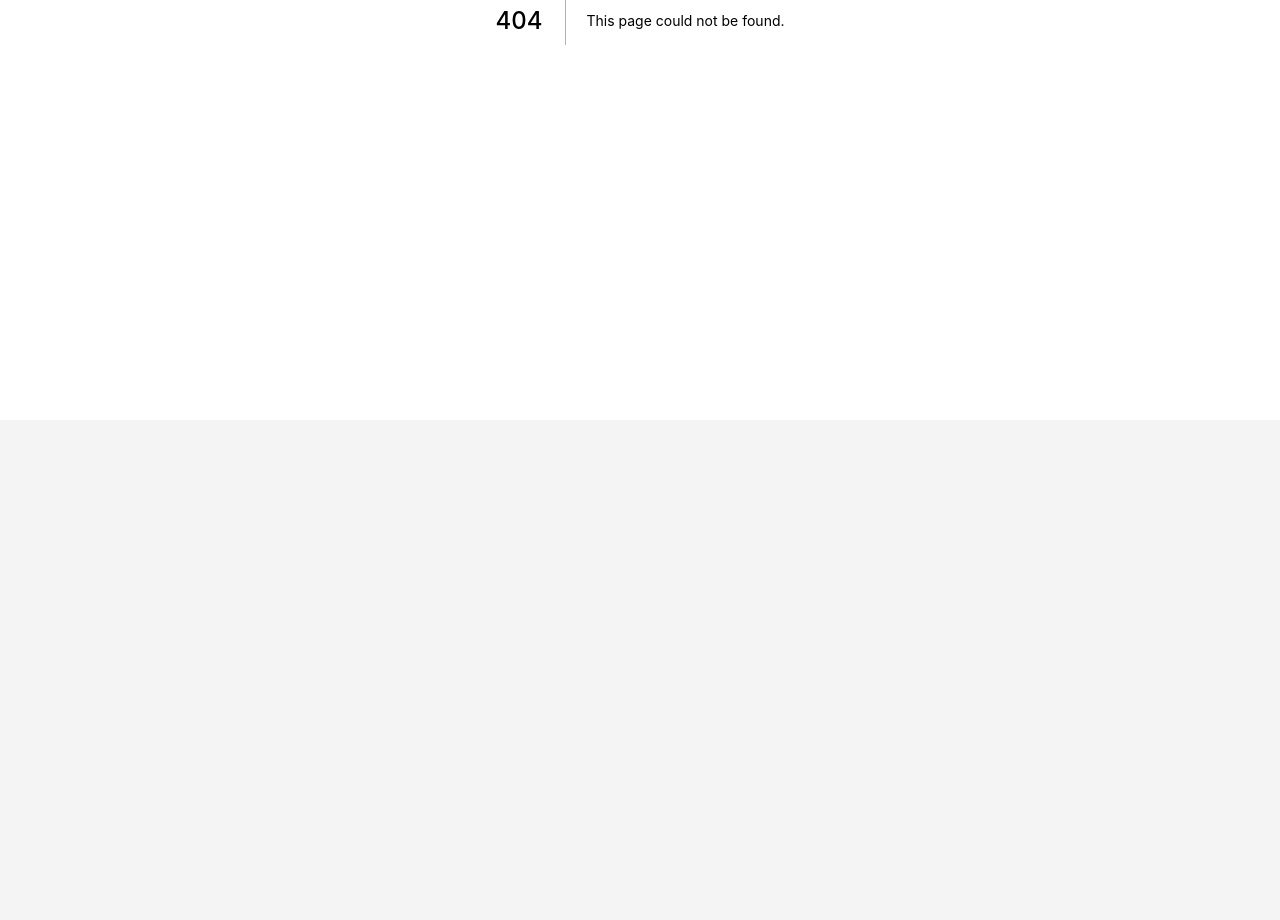
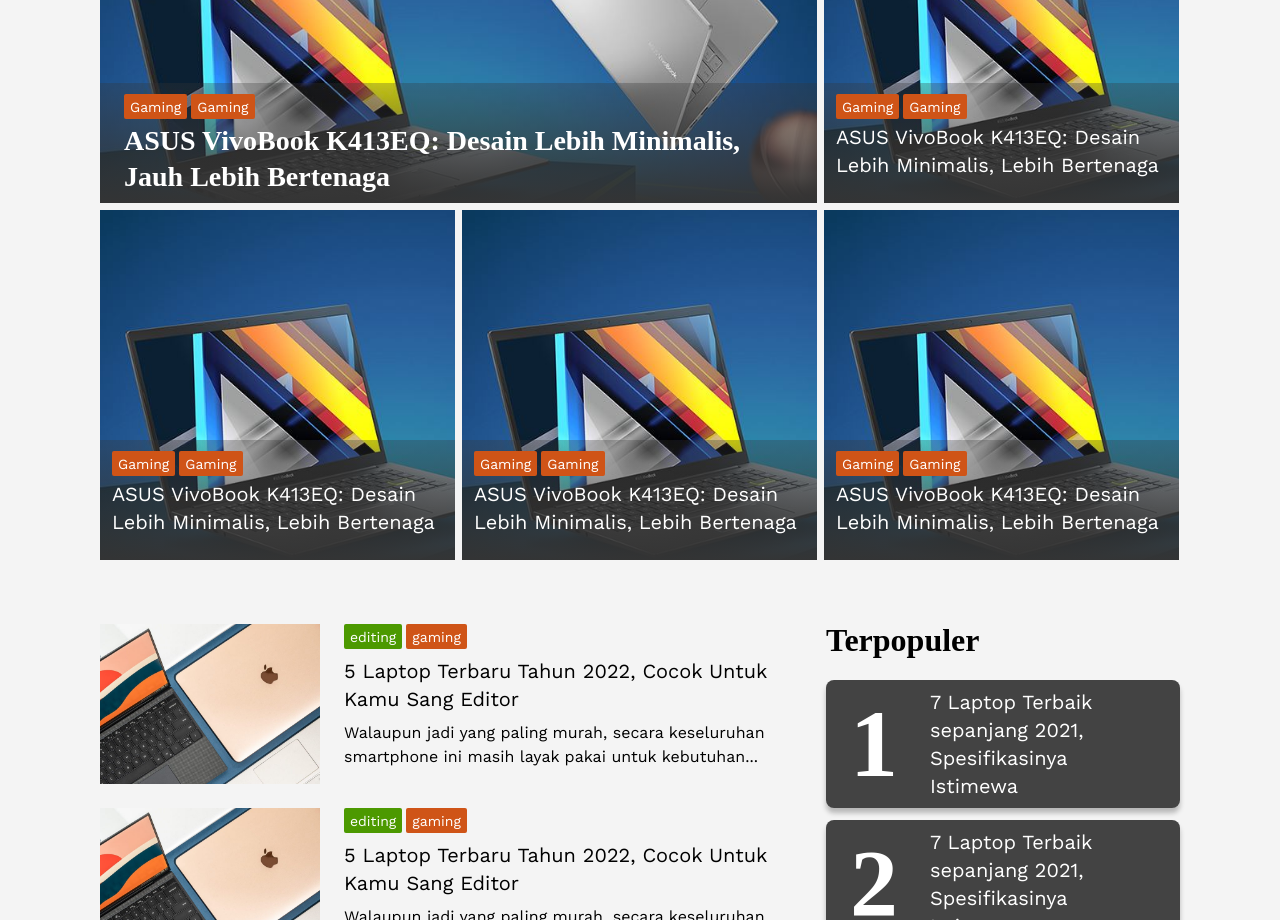
Before and after one commit to Minezee/rah_gadget_fe, a Next.js app: page /kumpulan-review in a window 1280 px wide. Before the commit this address had no page. Shown: the part 380-1300 px from the top of the page. Before the commit the page ends 800 px from the top, so only its background shows below. Built offline with nearby package versions, Linux system fonts and the light colour scheme; a web font is replaced by a local one.

Commit message:
feature: kumpulan review desktop ui done

```diff
--- /dev/null
+++ b/pages/kumpulan-review.tsx
@@ -0,0 +1,131 @@
+import { Container } from "../components/container/Container";
+import OtherProduct from "../components/other-product/OtherProduct";
+import {
+  ImageDesc,
+  ImagesPreview,
+  LabelWrapper,
+  PopularItem,
+  PopularWrapper,
+  ProductPopularWrapper,
+} from "../components/pages-component/kumpulan-rekomendasi/kumpulan-rekomendasi.elements";
+import {
+  H1,
+  H2,
+  H3,
+  Label3,
+  Lead2,
+  Lead9,
+} from "../components/typography/Typography";
+import LayoutNonIndicator from "../layouts/LayoutNonIndicator";
+
+const KumpulanReview = () => {
+  return (
+    <LayoutNonIndicator>
+      <Container style={{ marginTop: "113px", paddingBottom: "60px" }}>
+        <H2>Rekomendasi Laptop</H2>
+        <ImagesPreview>
+          <div className="img img-1">
+            <ImageDesc style={{ padding: "11px 24px" }}>
+              <div>
+                <LabelWrapper label={"gaming"}>
+                  <Label3 style={{ margin: "0" }}>Gaming</Label3>
+                </LabelWrapper>
+                <LabelWrapper label={"gaming"}>
+                  <Label3 style={{ margin: "0" }}>Gaming</Label3>
+                </LabelWrapper>
+              </div>
+              <Lead9 style={{ margin: "0" }}>
+                ASUS VivoBook K413EQ: Desain Lebih Minimalis, Jauh Lebih
+                Bertenaga
+              </Lead9>
+            </ImageDesc>
+          </div>
+          <div className="img img-2">
+            <ImageDesc>
+              <div>
+                <LabelWrapper label={"gaming"}>
+                  <Label3 style={{ margin: "0" }}>Gaming</Label3>
+                </LabelWrapper>
+                <LabelWrapper label={"gaming"}>
+                  <Label3 style={{ margin: "0" }}>Gaming</Label3>
+                </LabelWrapper>
+              </div>
+              <Lead2 style={{ margin: "0" }}>
+                ASUS VivoBook K413EQ: Desain Lebih Minimalis, Lebih Bertenaga
+              </Lead2>
+            </ImageDesc>
+          </div>
+          <div className="img img-3">
+            <ImageDesc>
+              <div>
+                <LabelWrapper label={"gaming"}>
+                  <Label3 style={{ margin: "0" }}>Gaming</Label3>
+                </LabelWrapper>
+                <LabelWrapper label={"gaming"}>
+                  <Label3 style={{ margin: "0" }}>Gaming</Label3>
+                </LabelWrapper>
+              </div>
+              <Lead2 style={{ margin: "0" }}>
+                ASUS VivoBook K413EQ: Desain Lebih Minimalis, Lebih Bertenaga
+              </Lead2>
+            </ImageDesc>
+          </div>
+          <div className="img img-4">
+            <ImageDesc>
+              <div>
+                <LabelWrapper label={"gaming"}>
+                  <Label3 style={{ margin: "0" }}>Gaming</Label3>
+                </LabelWrapper>
+                <LabelWrapper label={"gaming"}>
+                  <Label3 style={{ margin: "0" }}>Gaming</Label3>
+                </LabelWrapper>
+              </div>
+              <Lead2 style={{ margin: "0" }}>
+                ASUS VivoBook K413EQ: Desain Lebih Minimalis, Lebih Bertenaga
+              </Lead2>
+            </ImageDesc>
+          </div>
+          <div className="img img-5">
+            <ImageDesc>
+              <div>
+                <LabelWrapper label={"gaming"}>
+                  <Label3 style={{ margin: "0" }}>Gaming</Label3>
+                </LabelWrapper>
+                <LabelWrapper label={"gaming"}>
+                  <Label3 style={{ margin: "0" }}>Gaming</Label3>
+                </LabelWrapper>
+              </div>
+              <Lead2 style={{ margin: "0" }}>
+                ASUS VivoBook K413EQ: Desain Lebih Minimalis, Lebih Bertenaga
+              </Lead2>
+            </ImageDesc>
+          </div>
+        </ImagesPreview>
+        <ProductPopularWrapper>
+          <OtherProduct></OtherProduct>
+          <PopularWrapper>
+            <H3 style={{ margin: "0" }}>Terpopuler</H3>
+            <PopularItem>
+              <H1 className="number" style={{ margin: "0" }}>
+                1
+              </H1>
+              <Lead2 style={{ margin: "0" }}>
+                7 Laptop Terbaik sepanjang 2021, Spesifikasinya Istimewa
+              </Lead2>
+            </PopularItem>
+            <PopularItem>
+              <H1 className="number" style={{ margin: "0" }}>
+                2
+              </H1>
+              <Lead2 style={{ margin: "0" }}>
+                7 Laptop Terbaik sepanjang 2021, Spesifikasinya Istimewa
+              </Lead2>
+            </PopularItem>
+          </PopularWrapper>
+        </ProductPopularWrapper>
+      </Container>
+    </LayoutNonIndicator>
+  );
+};
+
+export default KumpulanReview;
```
